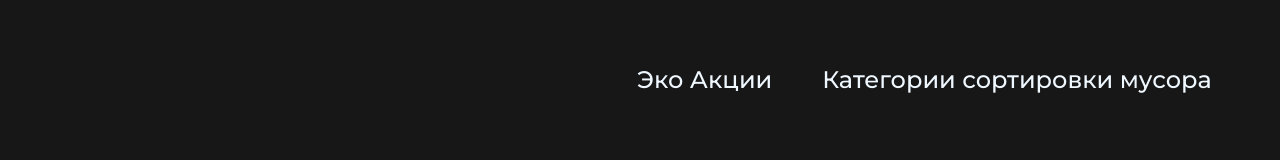
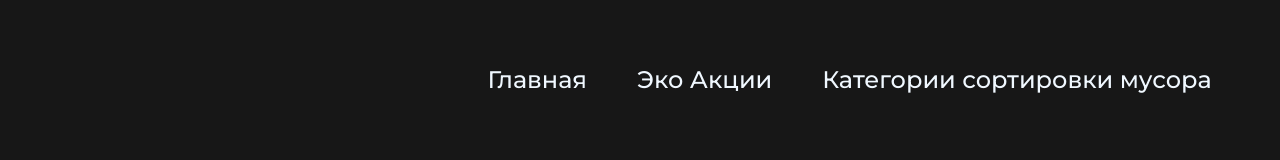
Before and after one commit to KonstantinKaz/course-paper, a plain HTML site: page html/download.html in a window 1280 px wide. Shown: the top 160 px of the page. Drawn offline with Linux system fonts and the light colour scheme.

Commit message:
final site

```diff
--- a/html/download.html
+++ b/html/download.html
@@ -12,6 +12,7 @@
     <header class="header__containe">
         <nav class="header__nav">
             <ul class="nav__list">
+                <li class="list__item"><a href="../index.html">Главная</a></li>
                 <li class="list__item"><a href="../index.html#sorting-trash">Эко Акции</a></li>
                 <li class="list__item"><a href="../index.html#catalogActions">Категории сортировки мусора</a></li>
 
```
